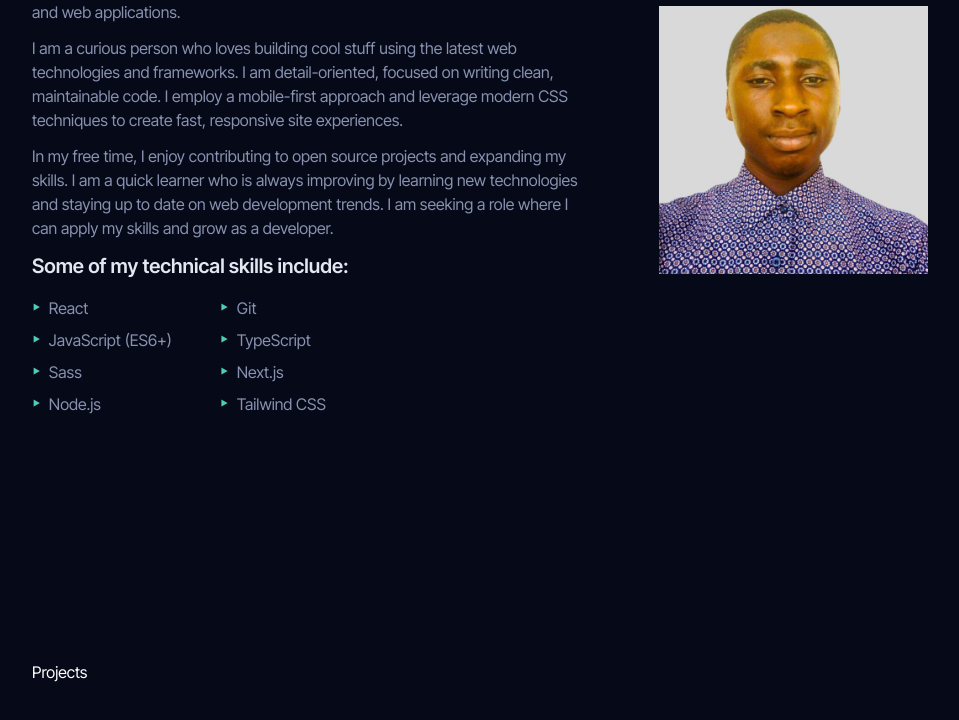
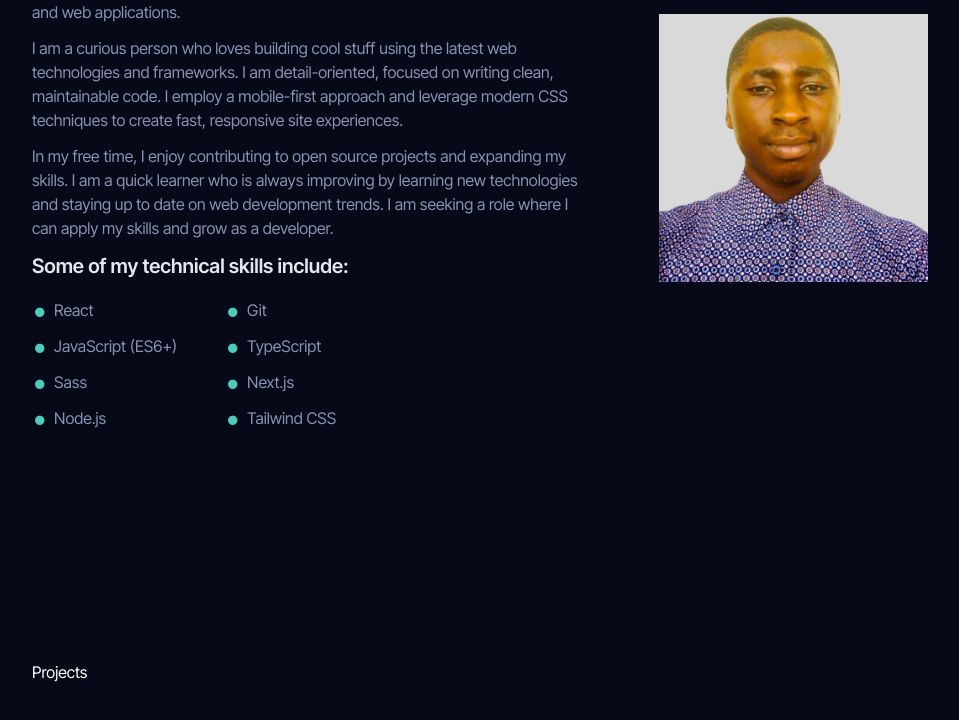
Before and after one commit to Sheriff-Oladimeji/portfolio, a React (Vite) app: page / in a window 1280 px wide. Shown: the part 1020-1740 px from the top of the page, without its empty margins (160-1119 px from the left). Built offline with nearby package versions, Linux system fonts and the light colour scheme.

Commit message:
fix: modify about

```diff
--- a/src/components/About.jsx
+++ b/src/components/About.jsx
@@ -34,30 +34,30 @@ const About = () => {
           <div className="flex gap-12">
             <span>
               <p className="flex items-center gap-2">
-                <span className="text-green text-2xl">‣</span> React
+                <span className="text-green text-3xl">•</span> React
               </p>
               <p className="flex items-center gap-2">
-                <span className="text-green text-2xl">‣</span> JavaScript (ES6+)
+                <span className="text-green text-3xl">•</span> JavaScript (ES6+)
               </p>
               <p className="flex items-center gap-2">
-                <span className="text-green text-2xl">‣</span> Sass
+                <span className="text-green text-3xl">•</span> Sass
               </p>
               <p className="flex items-center gap-2">
-                <span className="text-green text-2xl">‣</span> Node.js
+                <span className="text-green text-3xl">•</span> Node.js
               </p>
             </span>
             <span>
               <p className="flex items-center gap-2">
-                <span className="text-green text-2xl">‣</span> Git{" "}
+                <span className="text-green text-3xl">•</span> Git{" "}
               </p>
               <p className="flex items-center gap-2">
-                <span className="text-green text-2xl">‣</span> TypeScript
+                <span className="text-green text-3xl">•</span> TypeScript
               </p>
               <p className="flex items-center gap-2">
-                <span className="text-green text-2xl">‣</span> Next.js
+                <span className="text-green text-3xl">•</span> Next.js
               </p>
               <p className="flex items-center gap-2">
-                <span className="text-green text-2xl">‣</span> Tailwind CSS
+                <span className="text-green text-3xl">•</span> Tailwind CSS
               </p>
             </span>
           </div>
```
